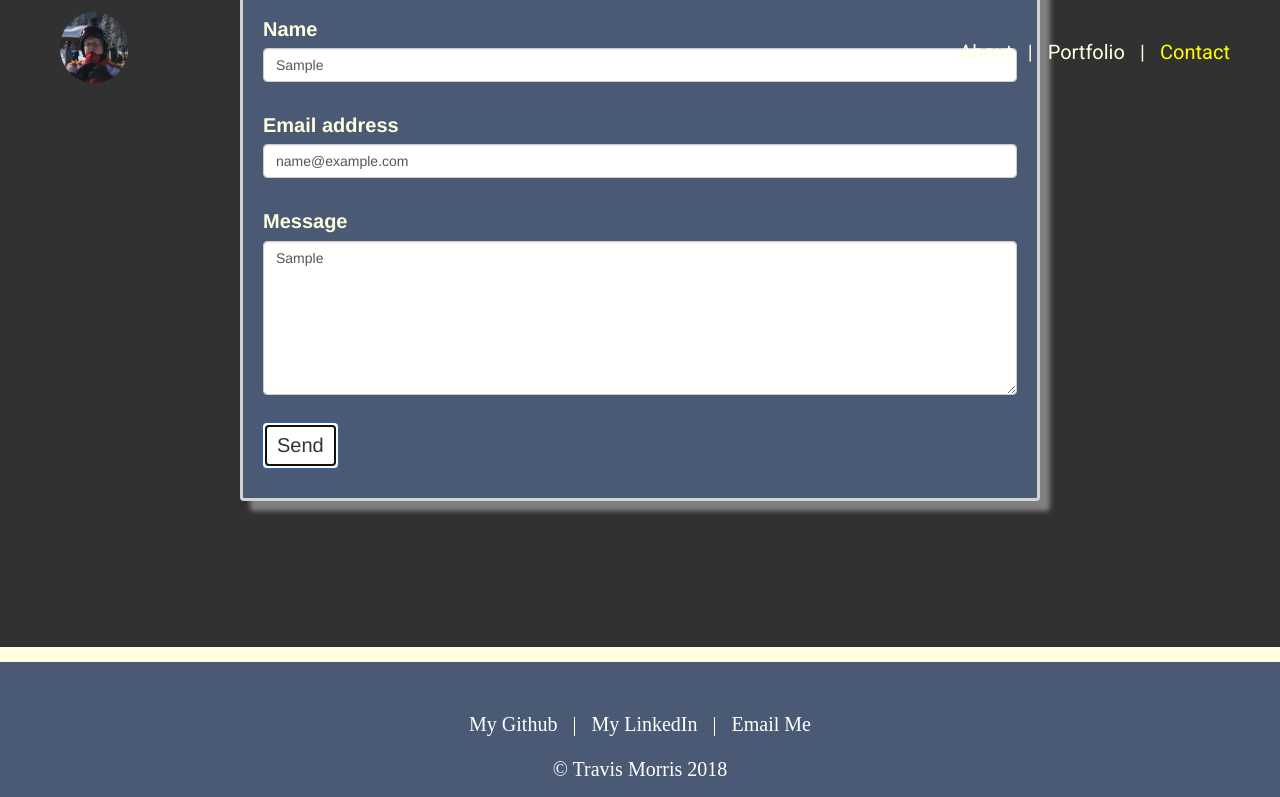
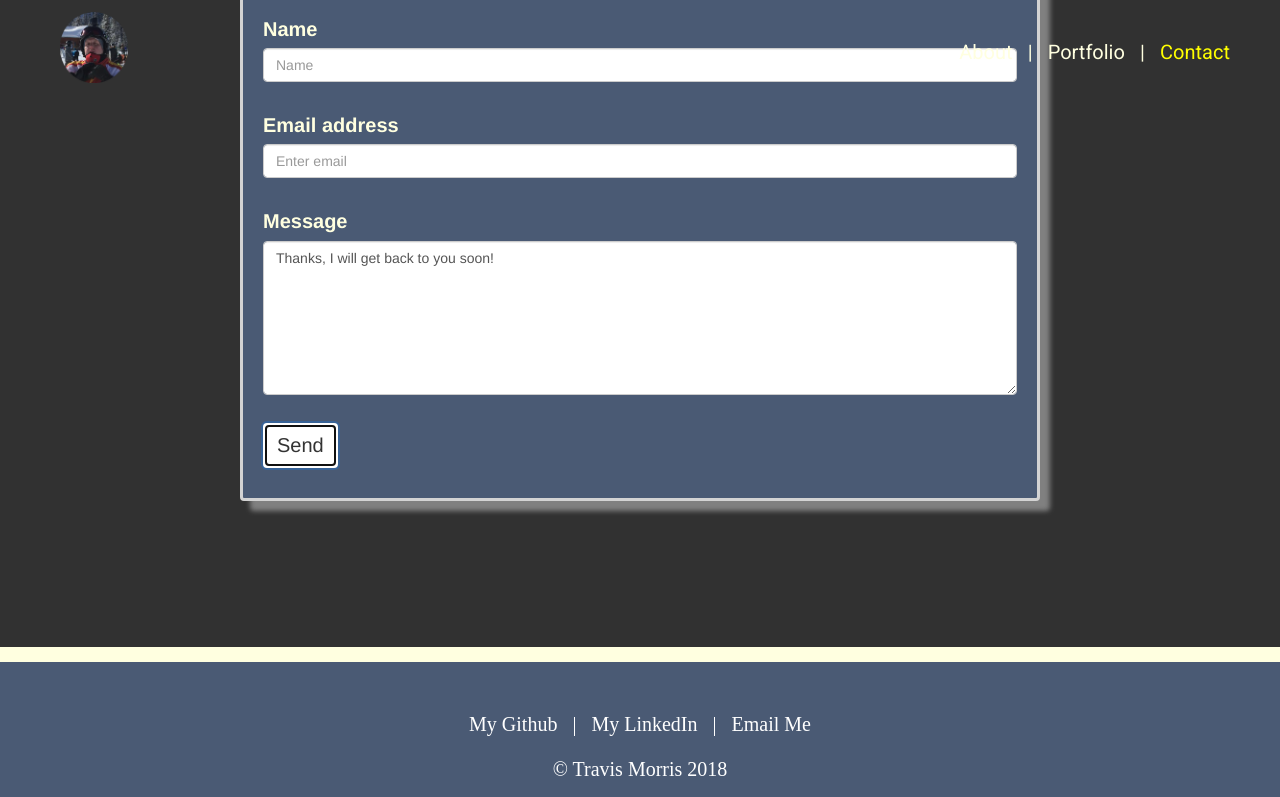
Before and after one commit to BacchusKC/bacchuskc.github.io, a plain HTML site: page contact.html in a window 1280 px wide. Both pictures are taken after typing "Sample", "name@example.com", "Sample" into the empty fields and a click on the button "Send". Shown: the part 1303-2100 px from the top of the page. Drawn offline with nearby package versions, Linux system fonts and the light colour scheme; no server answers; a web font is replaced by a local one.

Commit message:
Firebase

```diff
--- a/assets/script.js
+++ b/assets/script.js
@@ -109,20 +109,49 @@ $(document).ready(function () {
                 site: "https://bacchuskc.github.io/trainScheduler/"
             },
         ]
-        $("#myModal").css("display" ,"block");
+        $("#myModal").css("display", "block");
         $(".card-header").html("<span class='close'>&times;</span>");
-        $(".card-header").append("<h2 id='cardTitle'>"+projects[arrayItem].name+"</h2>");
-        $(".card-body").html("<p class='card-text'>"+projects[arrayItem].body+"</p>");
-        $(".card-body").append("<a href='"+projects[arrayItem].site+"' target='_blank' class='btn btn-primary'>Deployed Site</a>");
-        $(".card-body").append("<a href='"+projects[arrayItem].code+"' target='_blank' class='btn btn-primary'>Github Code</a>");
+        $(".card-header").append("<h2 id='cardTitle'>" + projects[arrayItem].name + "</h2>");
+        $(".card-body").html("<p class='card-text'>" + projects[arrayItem].body + "</p>");
+        $(".card-body").append("<a href='" + projects[arrayItem].site + "' target='_blank' class='btn btn-primary'>Deployed Site</a>");
+        $(".card-body").append("<a href='" + projects[arrayItem].code + "' target='_blank' class='btn btn-primary'>Github Code</a>");
     });
     $(document).on('click', '.close', function () {
-        $("#myModal").css("display" ,"none");
+        $("#myModal").css("display", "none");
     });
     var modal = document.getElementById('myModal');
-    document.onclick = function(event) {
+    document.onclick = function (event) {
         if (event.target == modal) {
-          modal.style.display = "none";
+            modal.style.display = "none";
         }
     }
+    var config = {
+        apiKey: "AIzaSyDthWXCl-tvwhxK5C59SoAaJyJU0cWDk0I",
+        authDomain: "contact-form-92854.firebaseapp.com",
+        databaseURL: "https://contact-form-92854.firebaseio.com",
+        projectId: "contact-form-92854",
+        storageBucket: "contact-form-92854.appspot.com",
+        messagingSenderId: "1020685898778"
+    };
+    firebase.initializeApp(config);
+    var database = firebase.database();
+
+    $("#sendContact").on('click', function () {
+        event.preventDefault();
+        var name = $("#name").val().trim();
+        var email = $("#email").val().trim();
+        var comment = $("#comment").val().trim();
+        var newContact = {
+            name: name,
+            email: email,
+            comment: comment
+        };
+
+        database.ref().push(newContact);
+
+        $("#name").val("");
+        $("#email").val("");
+        $("#comment").val("Thanks, I will get back to you soon!");
+
+    });
 });
--- a/contact.html
+++ b/contact.html
@@ -90,16 +90,12 @@
                             <label for="comment">Message</label>
                             <textarea class="form-control" rows="7" id="comment" placeholder="Enter Message"></textarea>
                             <br>
-                            <button type="button" class="btn">Send</button>
+                            <button type="button" id="sendContact" class="btn">Send</button>
                         </div>
                     </form>
                 </div>
             </div>
-
         </div>
-        <script src="https://ajax.googleapis.com/ajax/libs/jquery/3.3.1/jquery.min.js"></script>
-        <script src="https://cdnjs.cloudflare.com/ajax/libs/fancybox/3.5.6/jquery.fancybox.js"></script>
-        <script type="text/javascript" src="assets/script.js"></script>
     </main>
 
     <footer>
@@ -111,3 +107,10 @@
             <p>&#169; Travis Morris 2018</p>
         </div>
     </footer>
+    <script src="https://www.gstatic.com/firebasejs/5.8.1/firebase.js"></script>
+    <script src="https://ajax.googleapis.com/ajax/libs/jquery/3.3.1/jquery.min.js"></script>
+    <script src="https://cdnjs.cloudflare.com/ajax/libs/fancybox/3.5.6/jquery.fancybox.js"></script>
+    <script type="text/javascript" src="assets/script.js"></script>
+</body>
+
+</html>
```
